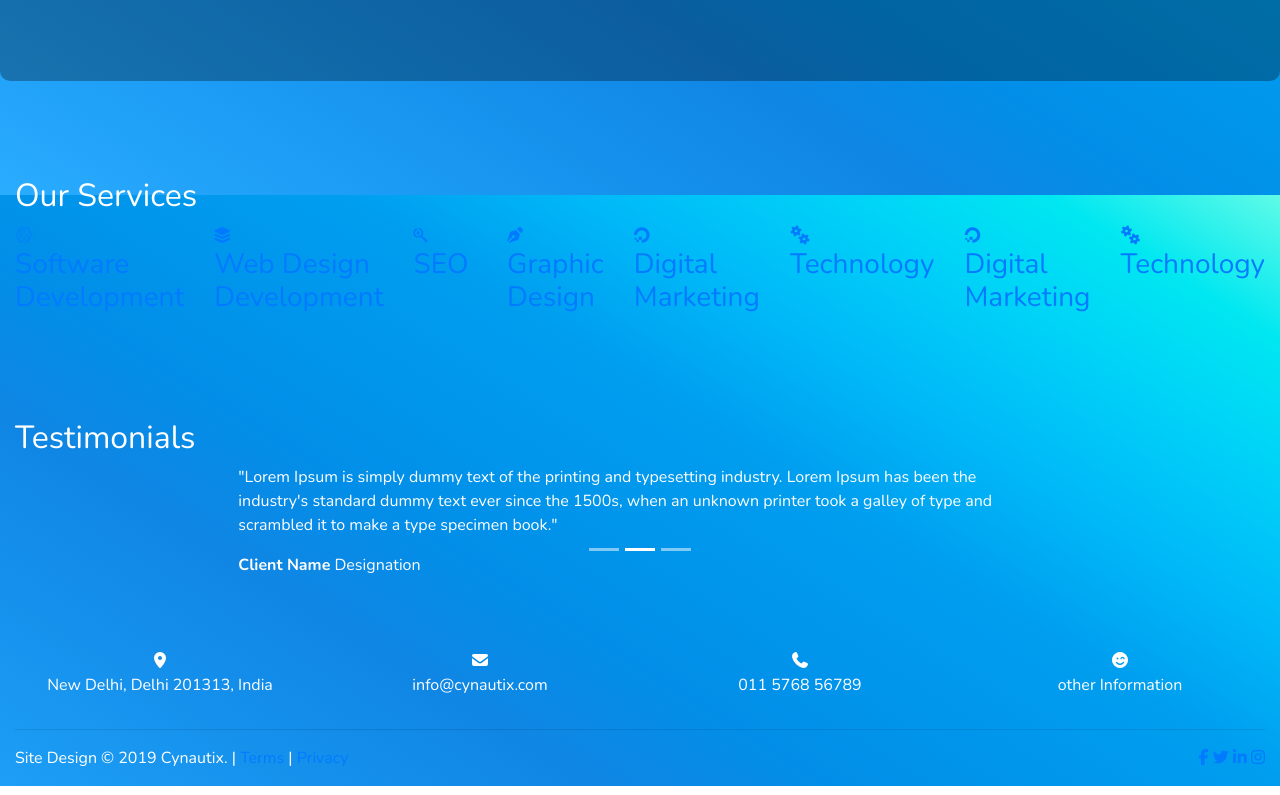
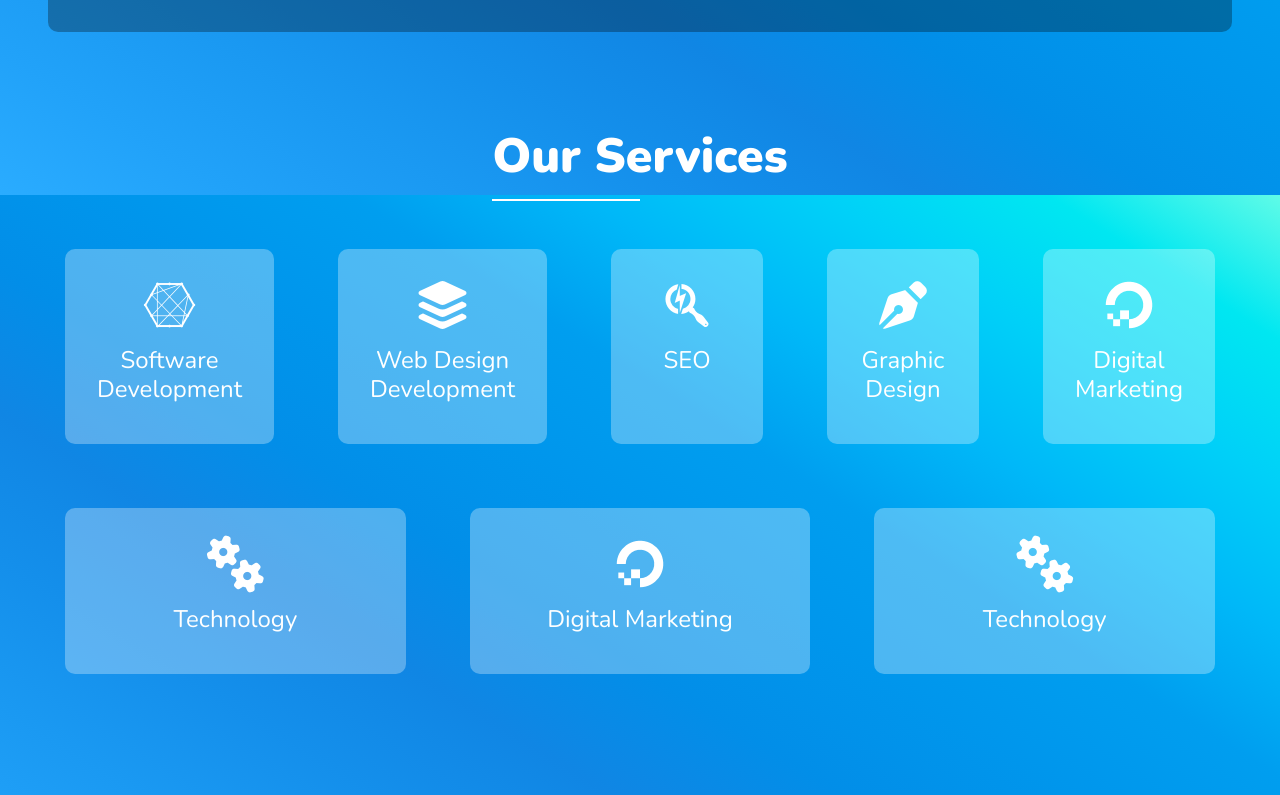
Before and after one commit to puneetk005/cyna, a website: page src/index.html in a window 1280 px wide. Shown: the part 1405-2200 px from the top of the page. Drawn offline with nearby package versions, Linux system fonts and the light colour scheme.

Commit message:
Add files via upload

```diff
--- a/src/scss/style.scss
+++ b/src/scss/style.scss
@@ -24,6 +24,7 @@ img{
 /* bootstrap Custom style */
 .container{
     max-width: 1600px;
+    padding: 0px 3rem;
 }
 /* List Style */
 .listStyle{
@@ -51,6 +52,9 @@ img{
 /* nav style */
 nav{
     padding: 2rem;
+    transition: padding 0.4s ease;
+    z-index: 999;
+
     a{
         color: $white !important
     }
@@ -94,6 +98,10 @@ nav{
             border-color: rgba($black, 0.3)
         }
     }
+    &.sticky{
+        background: rgba($black, 0.7);
+        padding: 0.2rem 1rem !important;
+    }
 }
 @keyframes border {
     0% { box-shadow: 0px 0px 0 3px rgba($white, 0.3);}
@@ -102,7 +110,7 @@ nav{
 }
 /* hero banner style */
 .heroBanner{
-    padding: 10rem 0;
+    padding: 8rem 0;
     h1{
         font-size: 3rem;
         font-weight: 900;
@@ -121,16 +129,17 @@ nav{
         }
     }
     h2{
-        font-size: 3rem;
+        font-size: 2.5rem;
         margin: 1rem 0
     }
     p{
-        font-size: 2rem;
+        font-size: 1.8rem;
         font-weight: 200
     }
 }
 /* About us style*/
 .about{
+    padding: 0px 3rem;
     .container{
         background: rgba($black, 0.3);
         border-radius: 10px;
@@ -160,3 +169,139 @@ nav{
         }
     }
 }
+/* Services style*/
+.services{
+    h2{
+        font-weight: 900;
+        font-size: 3rem;
+        position: relative;
+        padding-bottom: 1rem;
+        margin:0 auto 1rem;
+        display: table;
+        &::after{
+            content: "";
+            position: absolute;
+            bottom: 0;
+            width: 50%;
+            height: 2px;
+            left: 0;
+            background: $white
+        }
+    }
+    .col{
+        background: rgba($white, 0.3);
+        text-align: center;
+        color: $white;
+        margin: 2rem;
+        padding: 2rem;
+        border-radius: 10px;
+        text-decoration: none;
+
+        &:hover{
+            background: rgba($white, 0.4)
+        }
+        i{
+            font-size: 3rem
+        }
+        h3{
+            font-size: 1.5rem;
+            margin-top: 1rem;
+            font-weight: 200
+        }
+    }
+}
+/* testimonials style*/
+.testimonials{
+    h2{
+        font-weight: 900;
+        font-size: 3rem;
+        position: relative;
+        padding-bottom: 1rem;
+        margin:0 auto 1rem;
+        display: table;
+        &::after{
+            content: "";
+            position: absolute;
+            bottom: 0;
+            width: 50%;
+            height: 2px;
+            left: 0;
+            background: $white
+        }
+    }
+    .carousel-item{
+        p{
+            font-size: 1.3rem;
+            font-style: italic;
+            font-weight: 200
+        }
+        span{
+            b{
+                display: block;
+            }
+        }
+    }
+    .carousel-indicators{
+        position: relative
+    }
+}
+
+/* footer style */
+footer{
+    border-top: 2px solid $white;
+    i{
+        font-size: 1.5rem;
+        margin-bottom: 1rem
+    }
+    a{
+        color: $white
+    }
+    .scl{
+        margin: 1rem 0;
+        a{
+            margin: 0px 1rem;
+        }
+    }
+    .copyright{
+        margin: 1rem 0;
+    }
+}
+/* Contact Model*/
+.contact{
+    .modal-content{
+        background: rgba($black, 0.6);
+        .close{
+            opacity: 1;
+            border-radius: 20px;
+            height: 25px;
+            width: 25px;
+            border: 2px solid;
+            padding: 0;
+            color: $white;
+            line-height: 3px;
+            text-shadow: none;
+        }
+        .form-control{
+            color: $white;
+            background: none;
+            border: none;
+            border-bottom: 1px solid;
+            border-radius: 0;
+            padding: 0;
+            margin-bottom: 1rem;
+        }
+        .btn{
+            background: none;
+            border: 1px solid $white;
+            border-radius:30px;
+            margin: 1rem 0;
+            padding: 8px 3rem;
+            color: $white;
+            font-weight:700
+        }
+        iframe{
+            width: 100%;
+            height: 250px;
+        }
+    }
+}
```
Also changed, not shown: src/scss/style.css, 1 other file.
